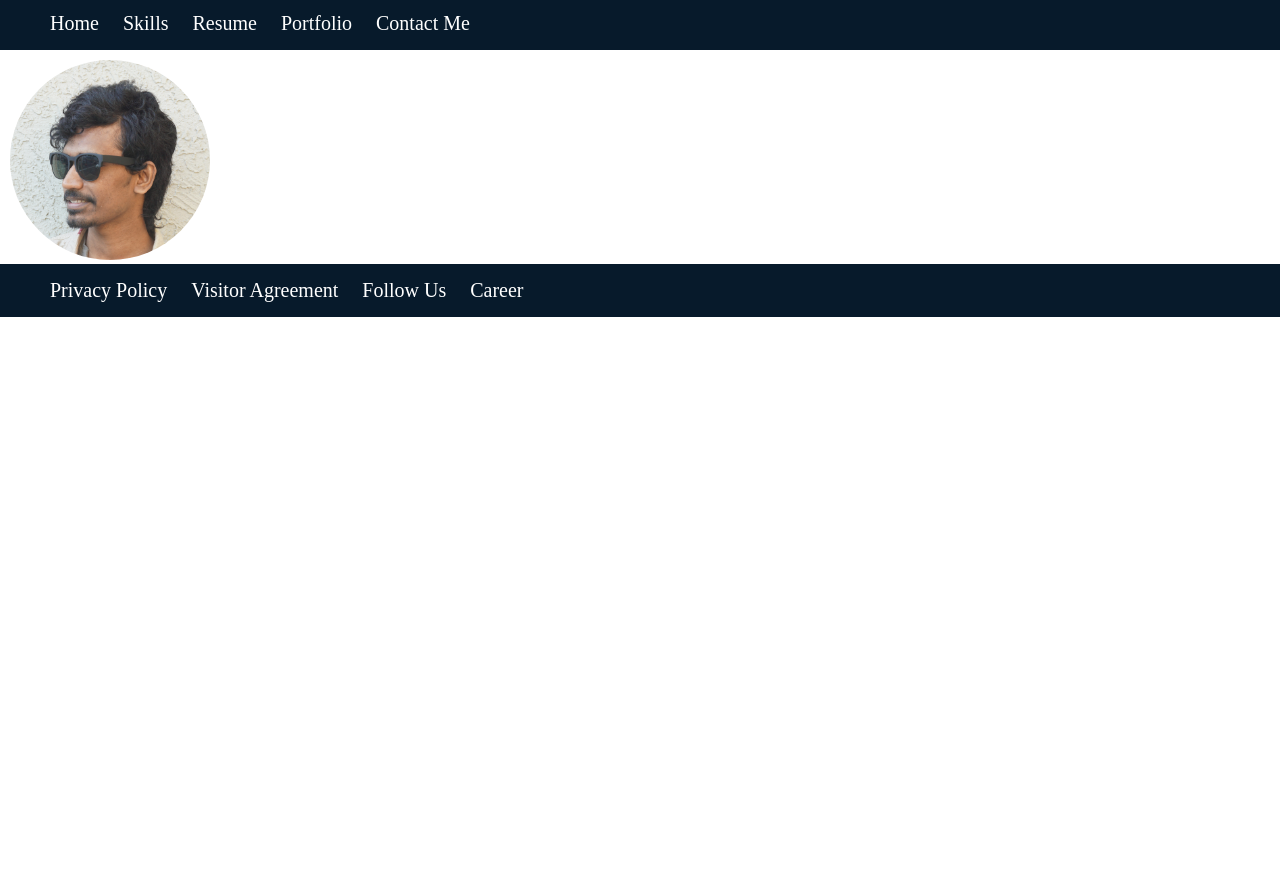
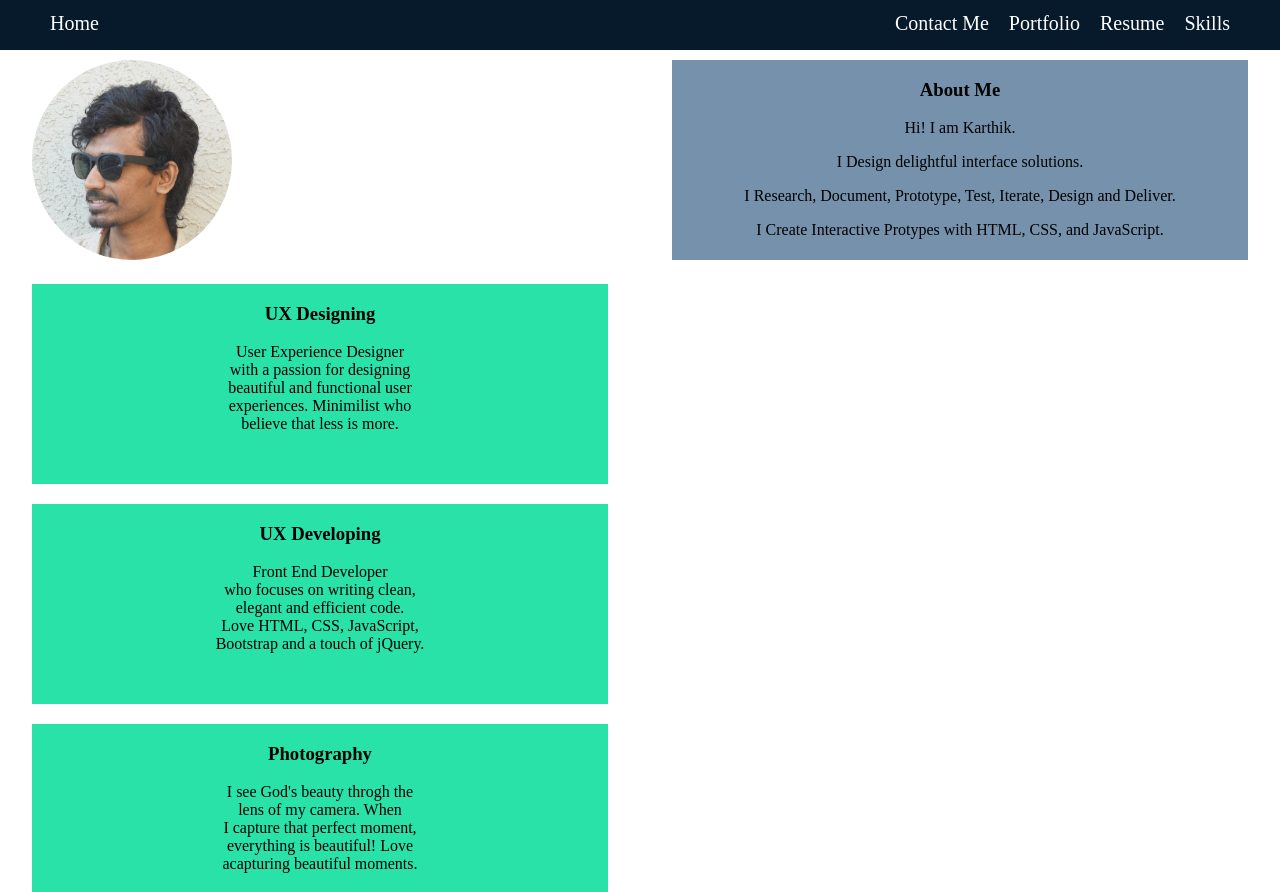
Before and after one commit to kranthicoder/assignments, a plain HTML site: page kartk/kartk.html in a window 1280 px wide. Shown: the part 60-952 px from the top of the page. Before the commit the page ends 800 px from the top, so only its background shows below. Drawn offline with Linux system fonts and the light colour scheme.

Commit message:
first look of kartk.html

```diff
--- a/kartk/kartk.css
+++ b/kartk/kartk.css
@@ -4,18 +4,15 @@ header{
 	overflow: hidden;
 }
 
-h1{
+header h1{
 	margin: 0;
 	text-align: center;
 	padding: 15px;
 	background-color: #398ea5;
 }
 
-nav{
-	background-color: #071a2b;
-}
-
 ul{
+	position: relative;
 	margin: 0;
 	list-style-type: none;
 }
@@ -26,6 +23,10 @@ li{
     margin: 15px 10px;
 }
 
+nav{
+	background-color: #071a2b;
+}
+
 a{
 	text-decoration: none;
 	color: #ffffff;
@@ -33,19 +34,29 @@ a{
 
 body{
 	margin: 0;
-	position: relative;
-
 }
 
 img{
-	display: inline-block;
+	height: 200px;
+	width: 200px;
+	margin: 120px 32px 10px;
 	border-radius: 50%;
-	margin-top: 120px;
-	margin-left: 10px;
 }
 
-footer{
-	position: absolute;
-	width: 100%;
-	margin-bottom: 0;
+div.a{
+	float: right;
+	background-color: #7591ab;
+	text-align: center;
+	height: 200px;
+    width: 45%;
+    margin: 120px 32px 10px;
 }
+
+div.b{
+	background-color: #28e2a7;
+	display: inline-block;
+	height: 200px;
+    width: 45%;
+    margin: 10px 32px;
+    text-align: center;
+}
--- a/kartk/kartk.html
+++ b/kartk/kartk.html
@@ -15,20 +15,64 @@
 			<nav>
 				<ul>
 					<li><a href="#Home">Home</a></li>
-					<li><a href="#Skills">Skills</a></li>
-					<li><a href="#Resume">Resume</a></li>
-					<li><a href="#Portfolio">Portfolio</a></li>
-					<li><a href="#ContactMe">Contact Me</a></li>
+					<li style="float:right; margin-right:50px; "><a href="#Skills">Skills</a></li>
+					<li style="float:right"><a href="#Resume">Resume</a></li>
+					<li style="float:right"><a href="#Portfolio">Portfolio</a></li>
+					<li style="float:right"><a href="#ContactMe">Contact Me</a></li>
 				</ul>
 			</nav>
 			</div>
 
 		</header>
 		<section>
-			<img src="DSC02433.jpg" alt="kk.jpg" style="width:200px;height:200px;">
+			<img src="DSC02433.jpg" alt="kk.jpg">
 
-			<div>
-
+			<div class="a">
+				<h1>About Me</h1>
+				<p>Hi! I am Karthik.</p>
+				<p>I Design delightful interface solutions.</p>
+				<p>I Research, Document, Prototype, Test, Iterate, Design and Deliver.</p>
+				<p>I Create Interactive Protypes with HTML, CSS, and JavaScript.</p>
+			</div>
+			<div class="b">
+				<h1>UX Designing</h1>
+				<p>
+					User Experience Designer </br>
+					with a passion for designing</br>
+					beautiful and functional user </br>
+					experiences. Minimilist who</br>
+					believe that less is more.</br>
+				</p>
+			</div>
+			<div class="b">
+				<h1>UX Developing</h1>
+				<p>
+					Front End Developer</br>
+					who focuses on writing clean,</br>
+					elegant and efficient code. </br>
+					Love HTML, CSS, JavaScript,</br>
+					Bootstrap and a touch of jQuery.</br>
+				</p>
+			</div>
+			<div class="b">
+				<h1>Photography</h1>
+				<p>
+					I see God's beauty throgh the</br>
+					lens of my camera. When</br>
+					I capture that perfect moment, </br>
+					everything is beautiful! Love</br>
+					acapturing beautiful moments.</br>
+				</p>
+			</div>
+			<div class="b">
+				<h1>Image/ Video Editing</h1>
+				<p>
+					Proficient in Graphic Designing </br>
+					and Logo Designing with a flair</br>
+					for creativity and a good eye for </br>
+					colors. And good at video editing</br>
+					and composing visual effects</br>
+				</p>
 			</div>
 		</section>
 		<footer>
@@ -37,7 +81,7 @@
   					<li><a href="#PrivacyPolicy">Privacy Policy</a></li>
   					<li><a href="#VisitorAgreement">Visitor Agreement</a></li>
   					<li><a href="#FollowUs">Follow Us</a></li>
-  					<li><a href="#kartk.css">Career</a></li>
+  					<li style="float:right; margin-right:50px;"><a href="#kartk.css">Career</a></li>
 				</ul>
 			</nav>
 		</footer>
```
